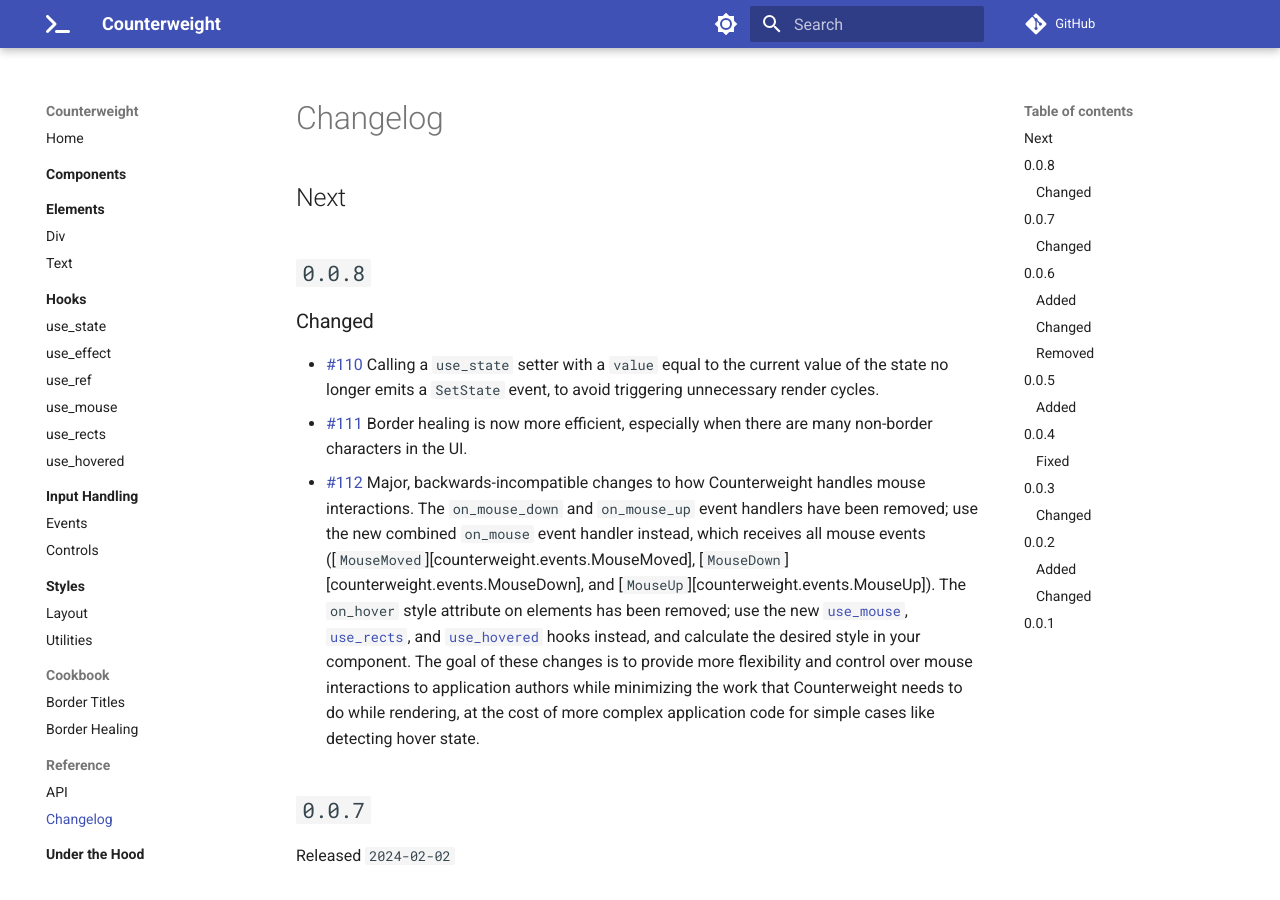
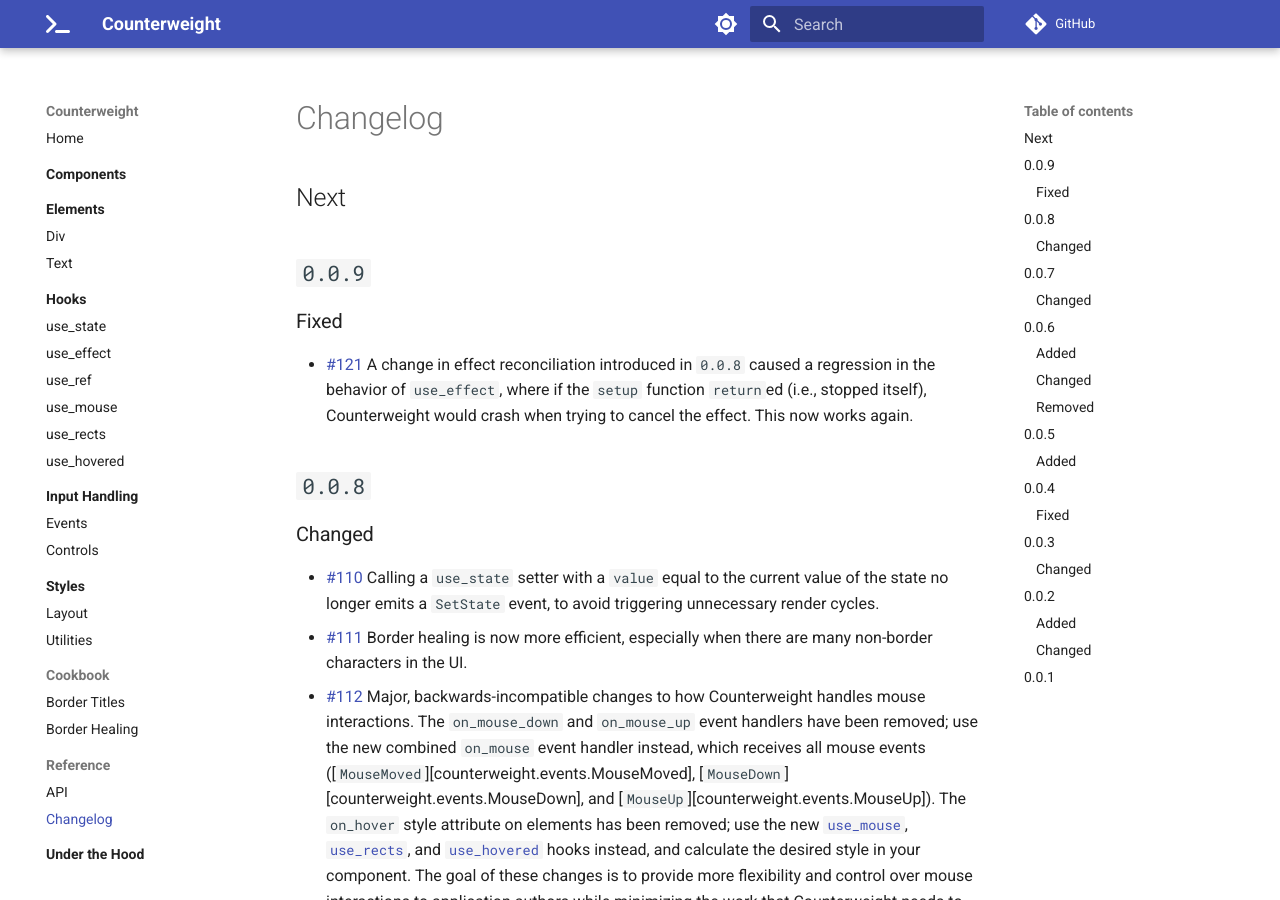
Before and after one commit to JoshKarpel/counterweight, an MkDocs documentation site: the page built from docs/reference/changelog.md, in a window 1280 px wide and 900 px high. Built offline with MkDocs 1.6.1 and Material for MkDocs 9.7.7, drawn with Linux system fonts in a browser that asks for light colours; comment, search, counter and statistics services are not loaded.

Commit message:
changelog

```diff
--- a/docs/reference/changelog.md
+++ b/docs/reference/changelog.md
@@ -1,6 +1,16 @@
 # Changelog
 
 ## Next
+
+## `0.0.9`
+
+### Fixed
+
+- [#121](https://github.com/JoshKarpel/counterweight/pull/121)
+  A change in effect reconciliation introduced in `0.0.8` caused a regression in the behavior of `use_effect`,
+  where if the `setup` function `return`ed (i.e., stopped itself),
+  Counterweight would crash when trying to cancel the effect.
+  This now works again.
 
 ## `0.0.8`
 
```
